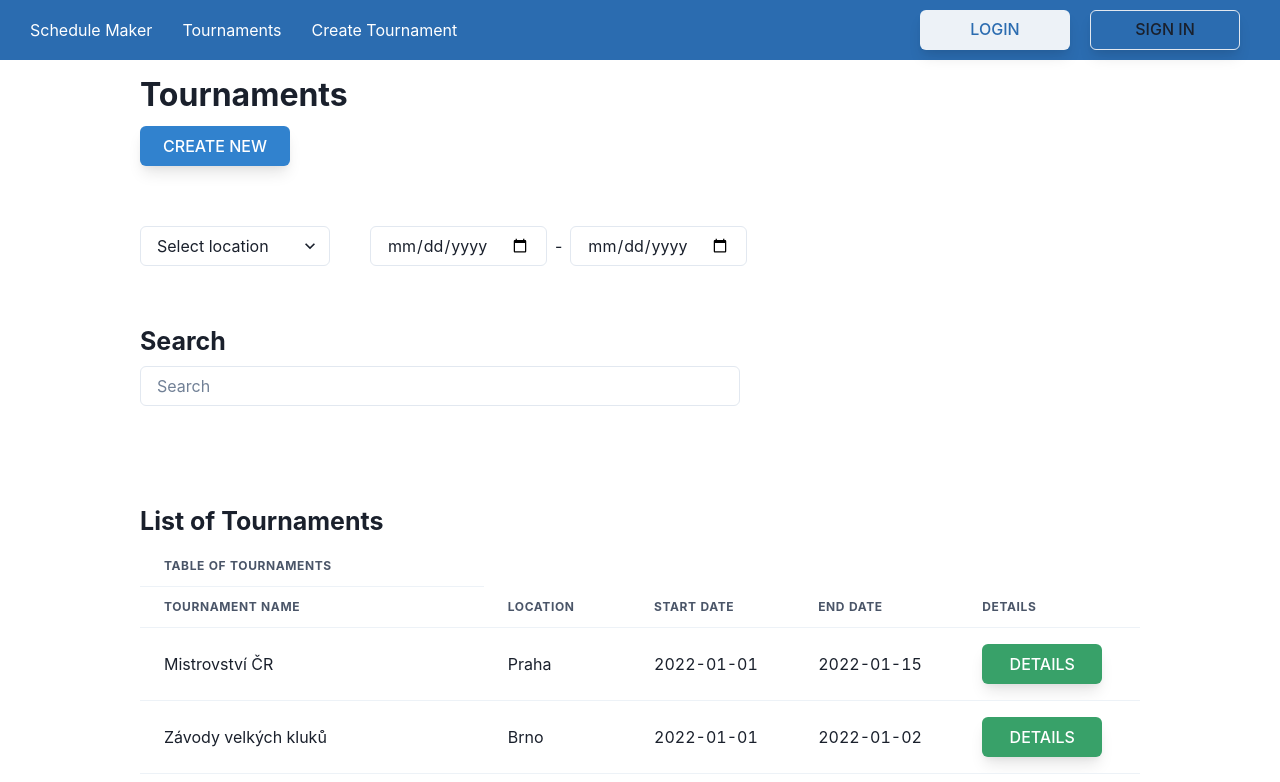
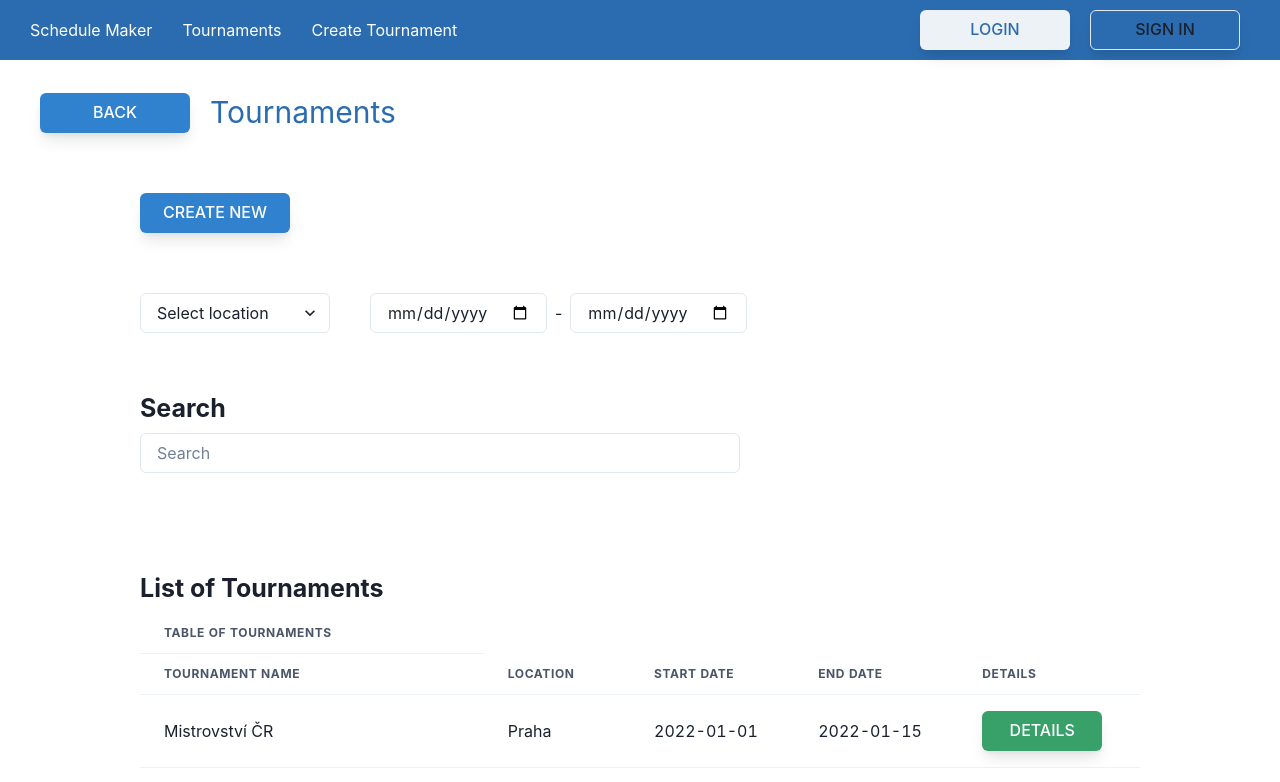
Before and after one commit to ReDa0123/schedule-maker, a React (Create React App) app in the folder frontend/: page /tournaments-list in a window 1280 px wide. Shown: the top 782 px of the page. Built offline with nearby package versions, Linux system fonts and the light colour scheme; what ramda-extension would draw is missing.

Commit message:
Subheader

```diff
--- a/frontend/src/modules/schedule-maker/templates/ScheduleMakerTemplate.js
+++ b/frontend/src/modules/schedule-maker/templates/ScheduleMakerTemplate.js
@@ -1,6 +1,7 @@
 import { useMemo } from 'react';
 import { ScheduleDetail, ScheduleEdit } from '../organisms';
 import { useTournamentSchedule } from '../hooks';
+import SubHeader from '../../../shared/design-system/molecules/SubHeader';
 
 const ScheduleMakerTemplate = () => {
   const { detailMode } = useTournamentSchedule();
@@ -9,7 +10,12 @@ const ScheduleMakerTemplate = () => {
     () => (detailMode ? ScheduleDetail : ScheduleEdit),
     [detailMode]
   );
-  return <ComponentToRender />;
+  return (
+    <>
+      <SubHeader title="Schedule Maker" />
+      <ComponentToRender />
+    </>
+  );
 };
 
 export default ScheduleMakerTemplate;
--- a/frontend/src/modules/tournament-creator/pages/TournamentCreatorPage.js
+++ b/frontend/src/modules/tournament-creator/pages/TournamentCreatorPage.js
@@ -1,7 +1,13 @@
 import { ContentBox } from 'src/shared/design-system';
+import SubHeader from '../../../shared/design-system/molecules/SubHeader';
 
 const TournamentCreatorPage = () => {
-  return <ContentBox>kontent pro tvorbu tournamentů</ContentBox>;
+  return (
+    <>
+      <SubHeader title={'Create Tournament'} />
+      <ContentBox>kontent pro tvorbu tournamentů</ContentBox>
+    </>
+  );
 };
 
 export default TournamentCreatorPage;
--- a/frontend/src/modules/tournaments-list/pages/TournamentsListPage,js.js
+++ b/frontend/src/modules/tournaments-list/pages/TournamentsListPage,js.js
@@ -1,8 +1,8 @@
 import { ContentBox } from 'src/shared/design-system';
+import SubHeader from '../../../shared/design-system/molecules/SubHeader';
 import { Box } from '@chakra-ui/react';
 import CreateNewButton from '../atoms/CreateNewButton';
 import TournamentTable from '../organisms/TournamentTable';
-import TournamentListHeading from '../atoms/TournamentListHeading';
 import { useState } from 'react';
 import TournamentFilter from '../organisms/TournamentFilter';
 
@@ -10,8 +10,9 @@ const TournamentsListPage = () => {
   const [filter, setFilter] = useState({});
 
   return (
+    <>
+    <SubHeader title="Tournaments" />
     <ContentBox>
-      <TournamentListHeading big>Tournaments</TournamentListHeading>
 
       <Box my={3}>
         <CreateNewButton />
@@ -23,6 +24,7 @@ const TournamentsListPage = () => {
       />
       <TournamentTable setFilter={setFilter} />
     </ContentBox>
+    </>
   );
 };
 
--- /dev/null
+++ b/frontend/src/shared/design-system/molecules/SubHeader.js
@@ -0,0 +1,27 @@
+import { Button, Center, Flex, Text } from '../atoms';
+import { RouterLink } from '../../navigation';
+
+const SubHeader = (props) => {
+  // eslint-disable-next-line react/prop-types
+  const { title } = props;
+
+  return (
+    <Flex direction={'row'} marginY={'30px'} marginX={'20px'}>
+      <Center>
+        <RouterLink to="/" marginX="20px">
+          <Button colorScheme="blue" variant="solid">
+            Back
+          </Button>
+        </RouterLink>
+      </Center>
+
+      <Center>
+        <Text color={'blue.600'} fontSize="3xl">
+          {title}
+        </Text>
+      </Center>
+    </Flex>
+  );
+};
+
+export default SubHeader;
```
